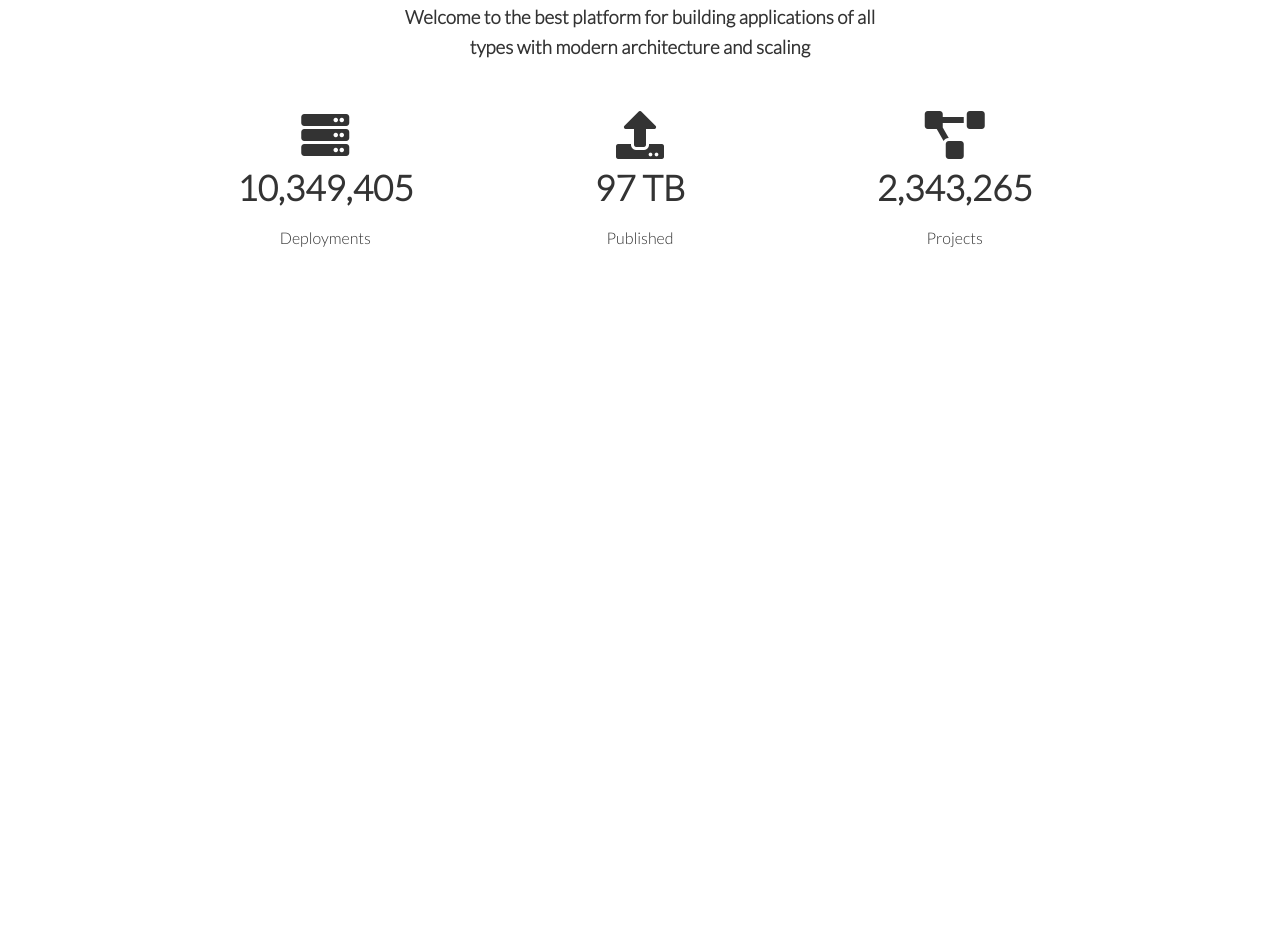
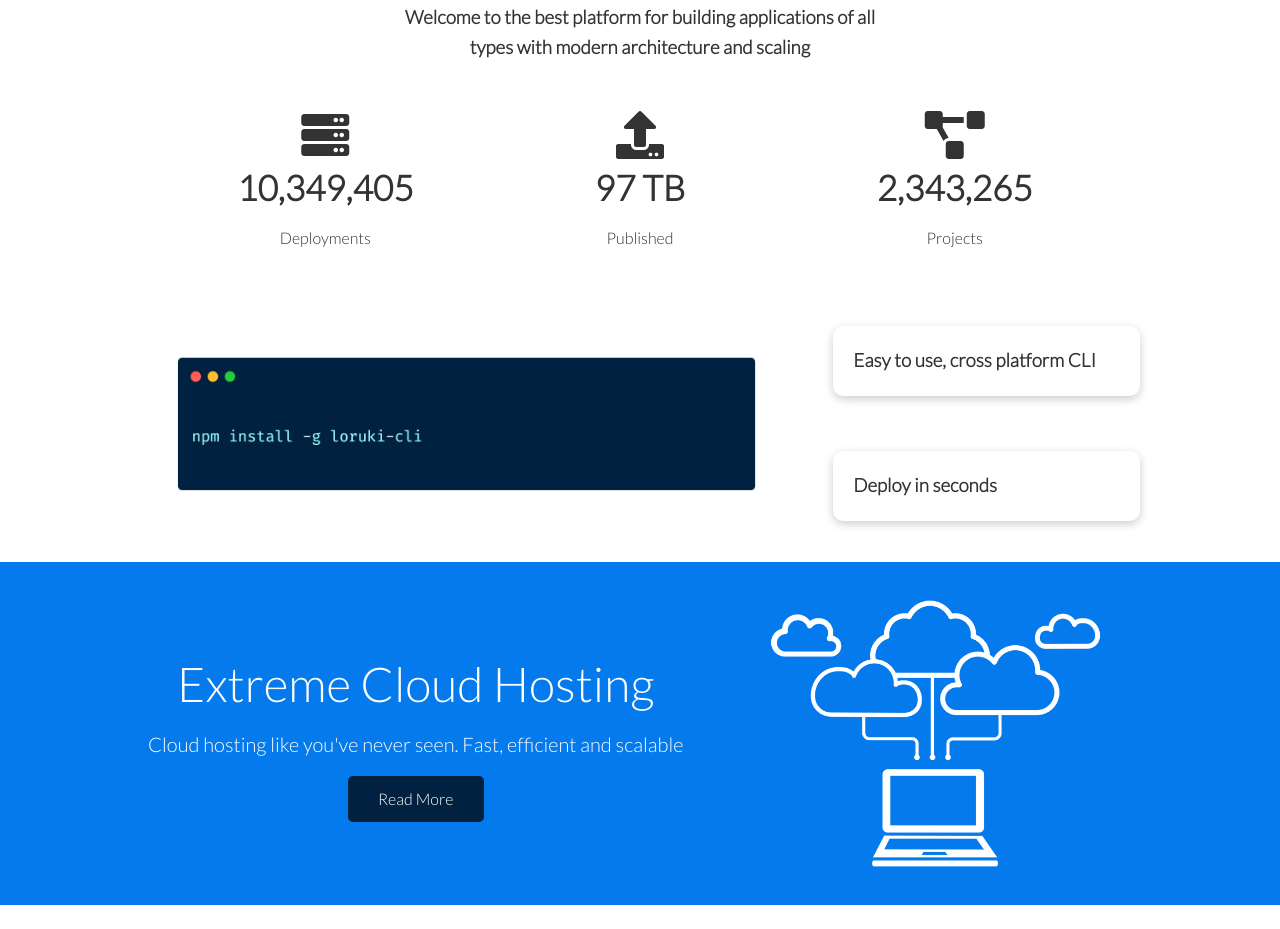
Before and after one commit to LLira09/htmlCssSass, a plain HTML site: page Loruki/index.html in a window 1280 px wide. Shown: the part 567-1496 px from the top of the page. Before the commit the page ends 876 px from the top, so only its background shows below. Drawn offline with Linux system fonts and the light colour scheme.

Commit message:
added cli and cloud sections

```diff
--- a/Loruki/css/style.css
+++ b/Loruki/css/style.css
@@ -2,6 +2,9 @@
 
 :root {
   --primary-color: #047aed;
+  --secondary-color: #1c3fa8;
+  --dark-color: #002240;
+  --light-color: #f4f4f4;
 }
 
 * {
@@ -140,3 +143,20 @@ img {
   font-size: 20px;
   font-weight: bold;
 }
+
+/* cli */
+.cli .grid {
+  grid-template-columns: repeat(3, 1fr);
+  grid-template-rows: repeat(2, 1fr);
+}
+
+.cli .grid > *:first-child {
+  grid-column: 1 / span 2;
+  grid-row: 1 / span 2;
+}
+
+/* Cloud */
+
+.cloud .grid {
+  grid-template-columns: 4fr 3fr;
+}
--- a/Loruki/css/utilities.css
+++ b/Loruki/css/utilities.css
@@ -23,6 +23,46 @@
   color: #fff;
   border: none;
   border-radius: 5px;
+}
+/* Backgrounds & colored buttons */
+.bg-primary,
+.btn-primary {
+  background-color: var(--primary-color);
+  color: #fff;
+}
+
+.bg-secondary,
+.btn-secondary {
+  background-color: var(--secondary-color);
+  color: #fff;
+}
+.bg-dark,
+.btn-dark {
+  background-color: var(--dark-color);
+  color: #fff;
+}
+.bg-light,
+.btn-light {
+  background-color: var(--light-color);
+  color: #333;
+}
+
+/* Text Sizes */
+.lead {
+  font-size: 20px;
+}
+
+.sm {
+  font-size: 1rem;
+}
+.md {
+  font-size: 2rem;
+}
+.lg {
+  font-size: 3rem;
+}
+.xl {
+  font-size: 4rem;
 }
 
 .btn-outline {
--- a/Loruki/index.html
+++ b/Loruki/index.html
@@ -88,5 +88,31 @@
         </div>
       </div>
     </section>
+    <!-- cli -->
+    <section class="cli">
+      <div class="container grid">
+        <img src="images/cli.png" alt="cli" />
+        <div class="card">
+          <h3>Easy to use, cross platform CLI</h3>
+        </div>
+        <div class="card">
+          <h3>Deploy in seconds</h3>
+        </div>
+      </div>
+    </section>
+
+    <!-- Cloud -->
+    <section class="cloud bg-primary my-2 py-2">
+      <div class="container grid">
+        <div class="text-center">
+          <h2 class="lg">Extreme Cloud Hosting</h2>
+          <p class="lead my-1">
+            Cloud hosting like you've never seen. Fast, efficient and scalable
+          </p>
+          <a href="features.html" class="btn btn-dark">Read More</a>
+        </div>
+        <img src="images/cloud.png" alt="" />
+      </div>
+    </section>
   </body>
 </html>
```
